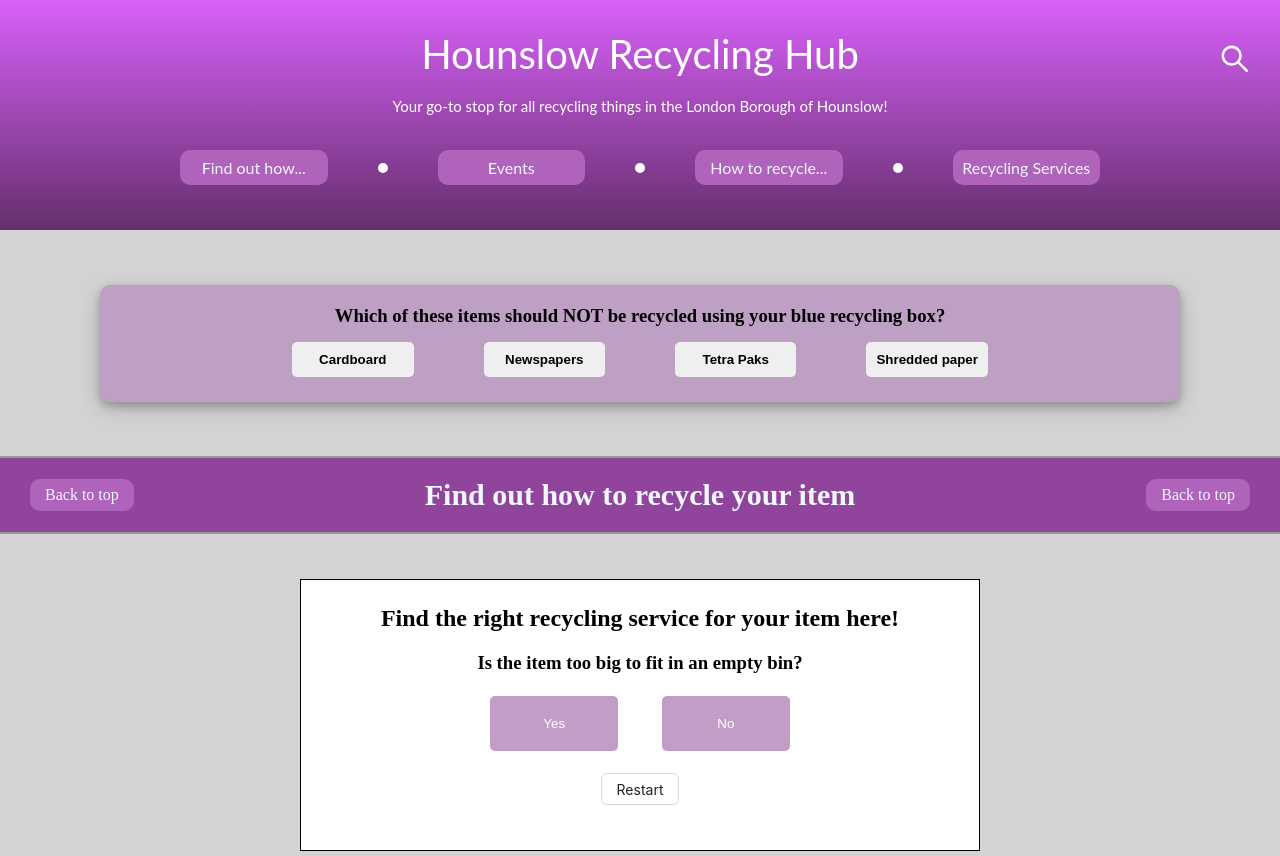
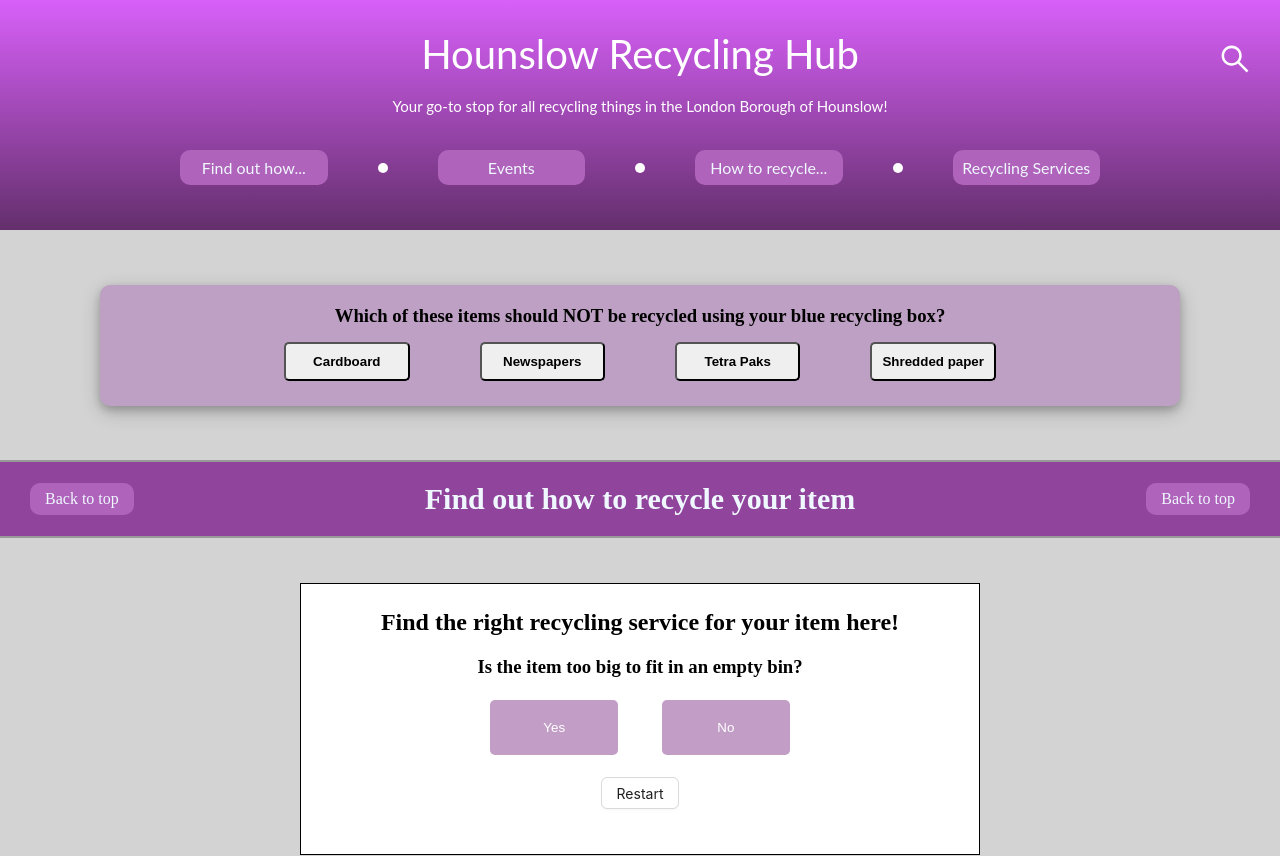
Before and after one commit to ajn2020/test, a Next.js app: page / in a window 1280 px wide. Shown: the top 856 px of the page. Built offline with nearby package versions, Linux system fonts and the light colour scheme.

Commit message:
Fix border bug

```diff
--- a/styles/style.css
+++ b/styles/style.css
@@ -131,7 +131,7 @@ a:hover {
   margin: 5px 20px;
   /* border-width: 1px; */
   cursor: pointer;
-  border: 0;
+  border: 1;
   border-radius: 5px;
 }
 
```
